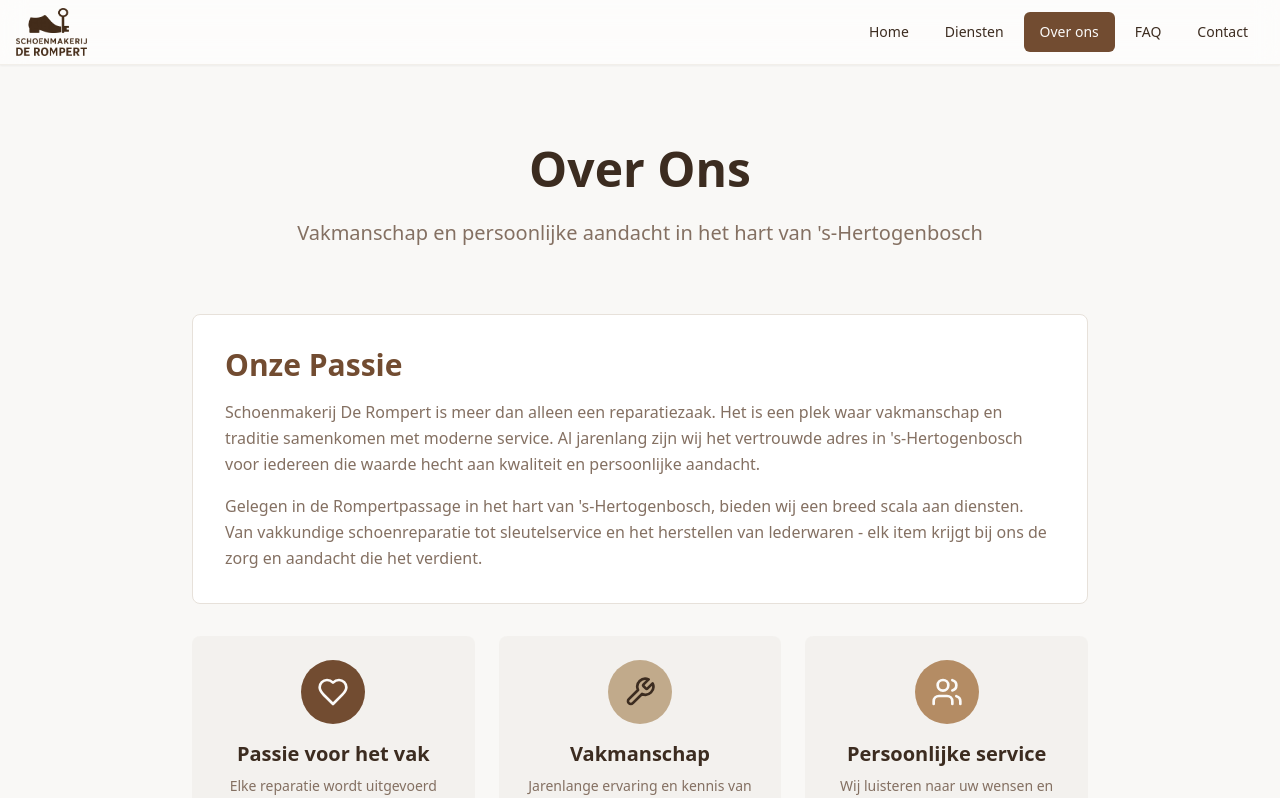
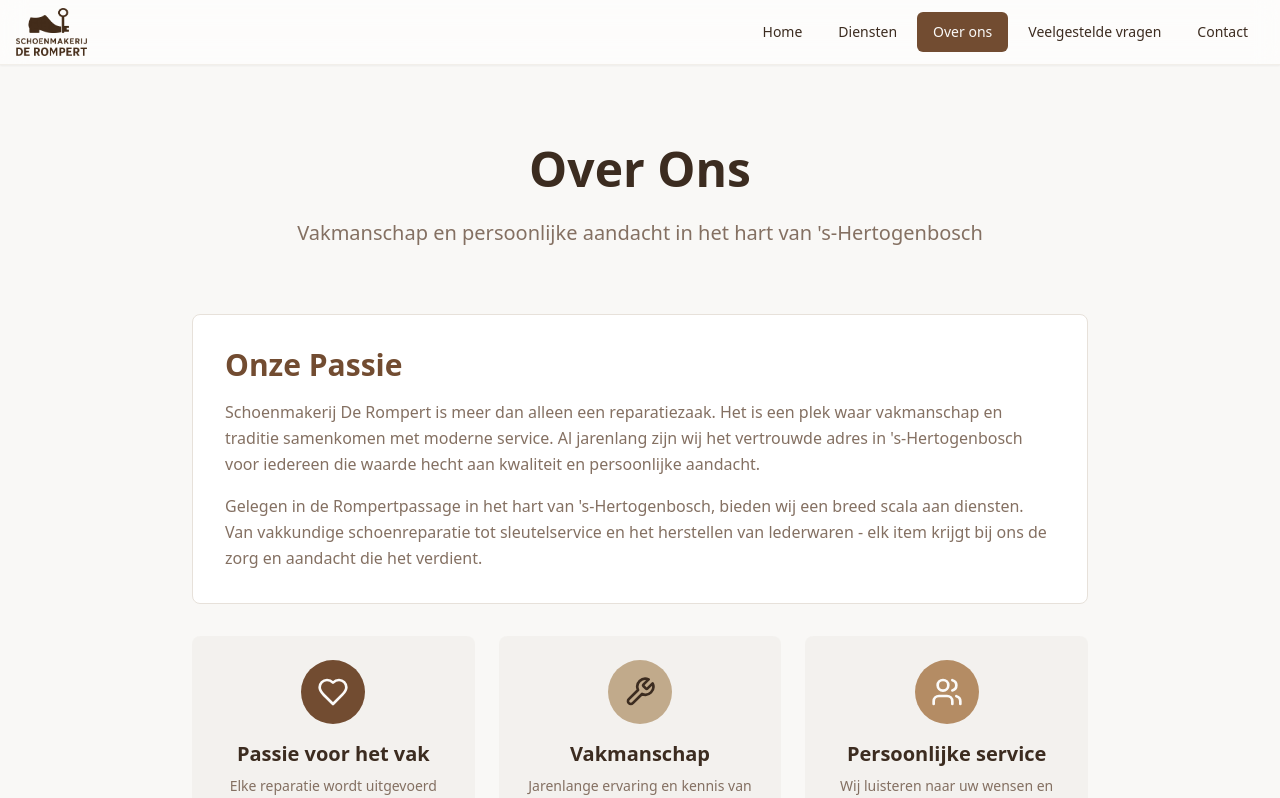
Before and after one commit to Lito073/de-rompert-craft-showcase, a React (Vite) app: page /over-ons in a window 1280 px wide. Shown: the top 798 px of the page. Built offline with nearby package versions, Linux system fonts and the light colour scheme; the HTML template or start-up script is replaced by a standard one.

Commit message:
Change FAQ to Veelgestelde vragen for better local accessibility

```diff
--- a/src/App.tsx
+++ b/src/App.tsx
@@ -22,6 +22,7 @@ const App = () => (
           <Route path="/" element={<Index />} />
           <Route path="/diensten" element={<Services />} />
           <Route path="/over-ons" element={<About />} />
+          <Route path="/veelgestelde-vragen" element={<FAQ />} />
           <Route path="/faq" element={<FAQ />} />
           <Route path="/contact" element={<Contact />} />
           {/* ADD ALL CUSTOM ROUTES ABOVE THE CATCH-ALL "*" ROUTE */}
--- a/src/components/Navigation.tsx
+++ b/src/components/Navigation.tsx
@@ -12,7 +12,7 @@ const Navigation = () => {
     { name: "Home", path: "/" },
     { name: "Diensten", path: "/diensten" },
     { name: "Over ons", path: "/over-ons" },
-    { name: "FAQ", path: "/faq" },
+    { name: "Veelgestelde vragen", path: "/veelgestelde-vragen" },
     { name: "Contact", path: "/contact" },
   ];
 
--- a/src/pages/NotFound.tsx
+++ b/src/pages/NotFound.tsx
@@ -47,8 +47,8 @@ const NotFound = () => {
                 <h3 className="font-semibold text-foreground mb-1">Diensten</h3>
                 <p className="text-sm text-muted-foreground">Bekijk onze diensten</p>
               </Link>
-              <Link to="/faq" className="p-4 bg-card border border-border rounded-lg hover:shadow-lg transition-shadow">
-                <h3 className="font-semibold text-foreground mb-1">FAQ</h3>
+              <Link to="/veelgestelde-vragen" className="p-4 bg-card border border-border rounded-lg hover:shadow-lg transition-shadow">
+                <h3 className="font-semibold text-foreground mb-1">Vragen</h3>
                 <p className="text-sm text-muted-foreground">Veelgestelde vragen</p>
               </Link>
               <Link to="/contact" className="p-4 bg-card border border-border rounded-lg hover:shadow-lg transition-shadow">
```
Also changed, not shown: 1 other file (tests, documents, lock files or other folders).
